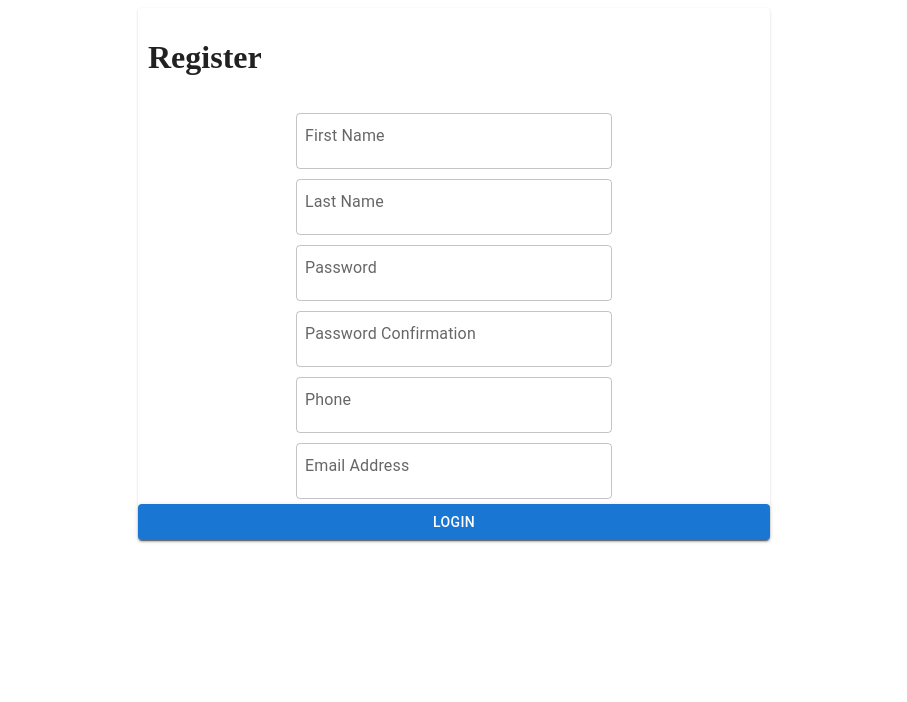
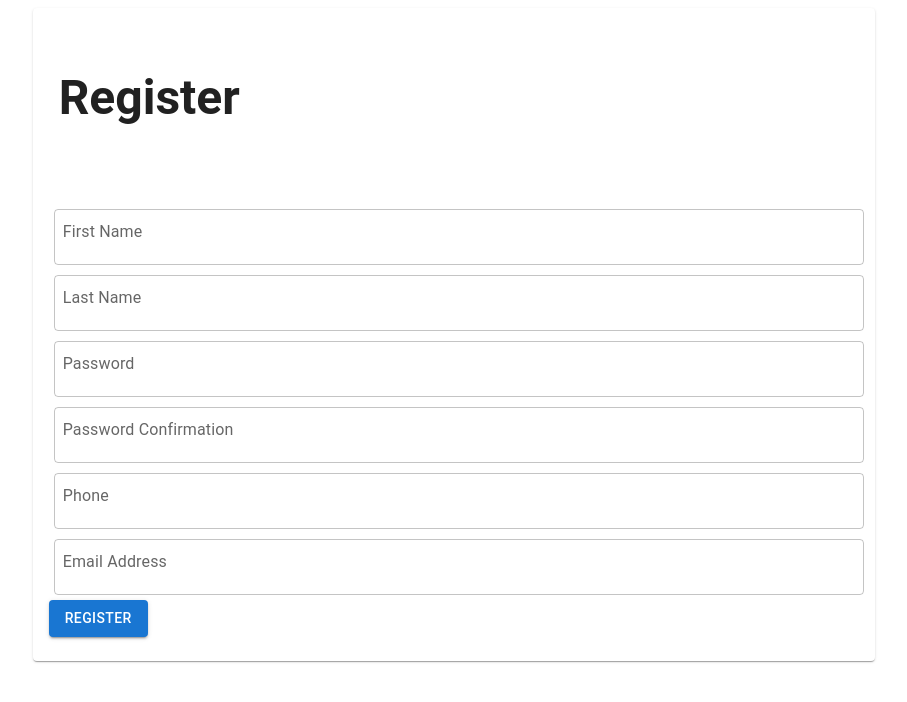
Before and after one commit to charlietlyons/VitaTrack-Web, a React app: page /register in a window 1280 px wide. Shown: the top 702 px of the page, without its empty margins (186-1093 px from the left). Built offline with nearby package versions, Linux system fonts and the light colour scheme.

Commit message:
Use Material UI Grid for Common form container

```diff
--- a/src/client/BackendClient.js
+++ b/src/client/BackendClient.js
@@ -15,7 +15,9 @@ const BackendClient = {
           if (response.status === 200) {
             return response.json();
           } else {
-          errorHandler("There was an error reaching the server. Please try again later.");
+            errorHandler(
+              "There was an error reaching the server. Please try again later."
+            );
           }
         })
         .then((data) => {
@@ -45,17 +47,26 @@ const BackendClient = {
   },
 
   verifyToken: (token, callback) => {
+    try {
       fetch(`${url}/verify-token`, {
         method: "POST",
         headers: headers,
         body: JSON.stringify({ token: token }),
-    }).then((response) => {
+      })
+        .then((response) => {
           if (response.status === 200) {
             callback(true);
           } else {
             callback(false);
           }
+        })
+        .catch((error) => {
+          callback(false);
         });
+    } catch (e) {
+      console.log("Could not verify token");
+      callback(false);
+    }
   },
 };
 
--- a/src/components/Login.jsx
+++ b/src/components/Login.jsx
@@ -3,8 +3,7 @@ import { Button } from "@mui/material";
 import BackendClient from "../client/BackendClient";
 import { Heading1 } from "./common/Headings";
 import { StyledTextField } from "./common/Inputs";
-import { StyledPaper } from "./common/Containers";
-
+import { FormContainer } from "./common/Containers";
 
 const Login = () => {
   const [username, setUsername] = useState("");
@@ -12,13 +11,10 @@ const Login = () => {
   const [isLoggedIn, setIsLoggedIn] = useState(false);
   const [error, setError] = useState("");
 
-  const logout = useCallback(
-    () => {
+  const logout = useCallback(() => {
     localStorage.removeItem("token");
     setIsLoggedIn(false);
-          },
-    []
-  );
+  }, []);
 
   const usernameChangeHandler = useCallback(
     (e) => {
@@ -64,36 +60,40 @@ const Login = () => {
   }, [setIsLoggedIn]);
 
   return (
-    <StyledPaper>
-      { !isLoggedIn ? (
     <>
-        <Heading1>Login</Heading1>
+      {!isLoggedIn ? (
+        <FormContainer
+          title={!isLoggedIn ? <Heading1>Login</Heading1> : <></>}
+          formFields={[
             <StyledTextField
               id="email"
               label="Email Address"
               onChange={usernameChangeHandler}
               onKeyDown={submitOnEnterHandler}
-        ></StyledTextField>
+            ></StyledTextField>,
             <StyledTextField
               id="password"
               label="Password"
               type="password"
               onChange={passwordChangeHandler}
               onKeyDown={submitOnEnterHandler}
-        ></StyledTextField>
+            ></StyledTextField>,
+          ]}
+          submitButton={
             <Button variant="contained" onClick={submitHandler}>
               Login
             </Button>
-      </>
+          }
+          error={error}
+        />
       ) : (
         <>
           <Heading1>Logged in</Heading1>
           <Button onClick={logout}>Logout</Button>
         </>
       )}
-      {error ? <output>{error}</output> : <></>}
-    </StyledPaper>
-  )
+    </>
+  );
 };
 
 export default Login;
--- a/src/components/Register.jsx
+++ b/src/components/Register.jsx
@@ -3,7 +3,7 @@ import { useNavigate } from "react-router-dom";
 import { Button } from "@mui/material";
 import { Heading1 } from "./common/Headings";
 import { StyledTextField } from "./common/Inputs";
-import { StyledPaper } from "./common/Containers";
+import { FormContainer } from "./common/Containers";
 import RegisterFormReducer from "../reducers/RegisterFormReducer";
 import BackendClient from "../client/BackendClient";
 
@@ -69,23 +69,23 @@ const Register = () => {
   );
 
   return (
-    <StyledPaper>
-      <Heading1>Register</Heading1>
+    <FormContainer
+      title={<Heading1>Register</Heading1>}
+      formFields={[
         <StyledTextField
           id={SET_FIRST}
           label="First Name"
           value={formData.first}
           onChange={(event) => formChangeHandler(event)}
           onKeyDown={submitOnEnterHandler}
-        width="50%"
-      ></StyledTextField>
+        ></StyledTextField>,
         <StyledTextField
           id={SET_LAST}
           label="Last Name"
           value={formData.last}
           onChange={(event) => formChangeHandler(event)}
           onKeyDown={submitOnEnterHandler}
-      ></StyledTextField>
+        ></StyledTextField>,
         <StyledTextField
           id={SET_PASSWORD}
           value={formData.password}
@@ -93,7 +93,7 @@ const Register = () => {
           type="password"
           onChange={(event) => formChangeHandler(event)}
           onKeyDown={submitOnEnterHandler}
-      ></StyledTextField>
+        ></StyledTextField>,
         <StyledTextField
           id={SET_CONFIRM_PASSWORD}
           value={formData.passwordConfirmation}
@@ -101,26 +101,29 @@ const Register = () => {
           type="password"
           onChange={(event) => formChangeHandler(event)}
           onKeyDown={submitOnEnterHandler}
-      ></StyledTextField>
+        ></StyledTextField>,
         <StyledTextField
           id={SET_PHONE}
           label="Phone"
           pattern="^\+?(\d{1,3})?[-. (]?\d{3}[-. )]?\d{3}[-. ]?\d{4}$"
           onChange={(event) => formChangeHandler(event)}
           onKeyDown={submitOnEnterHandler}
-      ></StyledTextField>
+        ></StyledTextField>,
         <StyledTextField
           id={SET_EMAIL}
           label="Email Address"
           pattern="^[\w.-]+@[a-zA-Z_-]+?\.[a-zA-Z]{2,3}$"
           onChange={(event) => formChangeHandler(event)}
           onKeyDown={submitOnEnterHandler}
-      ></StyledTextField>
+        ></StyledTextField>,
+      ]}
+      submitButton={
         <Button variant="contained" onClick={submitHandler}>
-        Login
+          Register
         </Button>
-      {error ? <output>{error}</output> : <></>}
-    </StyledPaper>
+      }
+      error={error}
+    />
   );
 };
 
--- a/src/components/common/Containers.jsx
+++ b/src/components/common/Containers.jsx
@@ -1,10 +1,33 @@
-import { Paper } from "@mui/material";
+import { Paper, Grid, Card, CardContent, CardHeader } from "@mui/material";
 import styled from "styled-components";
+import React from "react";
 
 export const StyledPaper = styled(Paper)`
-&& {
-        display: flex;
-        margin: auto;
-        width: 50%;
-        flex-direction: column;
-}`;
+  && {
+    display: flex;
+    margin: auto;
+    width: 50%;
+    flex-direction: column;
+  }
+`;
+
+export const FormContainer = (props) => {
+  return (
+    <Grid container justifyContent="center" alignItems="center">
+      <Grid item xs={8}>
+        <Card>
+          <CardHeader title={props.title} />
+          <CardContent>
+            {props.formFields.map((field) => {
+              return <Grid item>{field}</Grid>;
+            })}
+            <Grid item xs={12}>
+              {props.submitButton}
+            </Grid>
+            {props.error ? <output>{props.error}</output> : <></>}
+          </CardContent>
+        </Card>
+      </Grid>
+    </Grid>
+  );
+};
--- a/src/components/common/Inputs.jsx
+++ b/src/components/common/Inputs.jsx
@@ -3,8 +3,7 @@ import { TextField } from "@mui/material";
 
 export const StyledTextField = styled(TextField)`
   && {
-    width: 50%;
-    margin: auto;
     padding: 5px;
+    width: 100%;
   }
 `;
```
Lines whose indentation alone changed are shown as unchanged.
